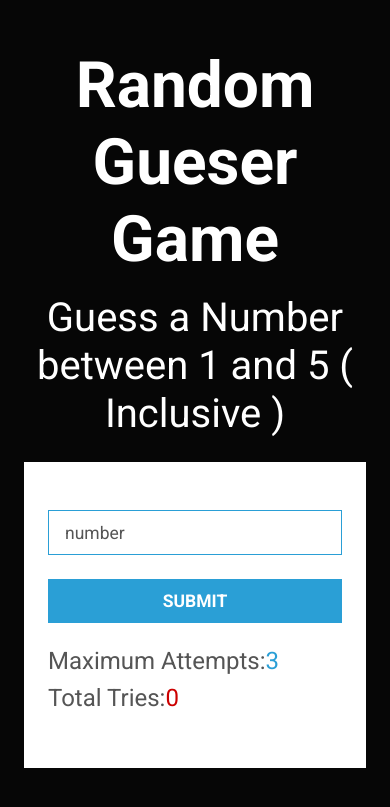
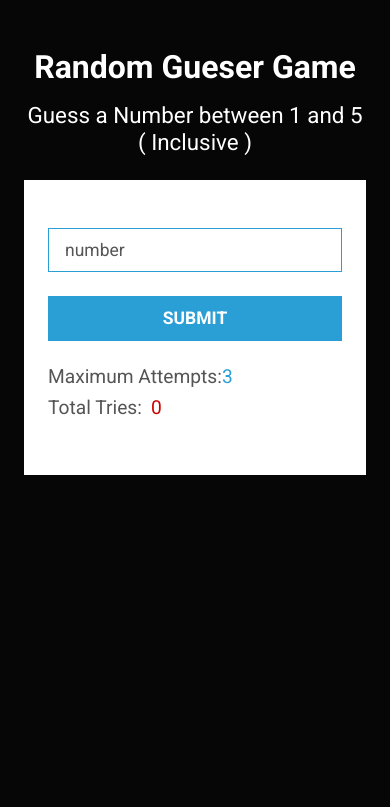
Before and after one commit to jassehomar/jcc-python-course-random-guesser-game, a Flask app: page / in a window 390 px wide. Shown: the top 807 px of the page. Run offline with Flask 2, Linux system fonts and the light colour scheme; some libraries are stand-ins or nearby versions.

Commit message:
improve responsiveness

```diff
--- a/templates/index.html
+++ b/templates/index.html
@@ -10,15 +10,36 @@
       href="{{url_for('static',filename='bootstrap.css')}}"
     />
     <style>
+      h1 {
+        font-size: 3rem;
+      }
+      h4 {
+        font-size: 1.4rem;
+      }
       .max-w-700 {
         max-width: 700px;
+      }
+      @media(max-width: 700px){
+        h1 {
+          font-size: 2rem;
+        }
+         h5 {
+          font-size: 1.2rem;
+         }
+         h6 {
+           font-size: 1.1rem;
+         }
       }
     </style>
   </head>
   <body class="text-center py-5 px-4">
     <h1 class="font-weight-bold mb-3">Random Gueser Game</h1>
-    <h3>Guess a Number between 1 and 5 ( Inclusive )</h3>
+    <h4>Guess a Number between 1 and 5 ( Inclusive )</h4>
 
+     <h6 class="mt-3 text-danger">
+      {% with messages = get_flashed_messages(category_filter=['message']) %} {{ messages[0] }} {% endwith
+      %}
+    </h6>
     <div class="max-w-700 bg-white mx-auto py-5 px-4 my-4">
       <form action="/process-guess" method="GET">
         <!-- <p>Computer Number is {{random}}</p> -->
@@ -53,10 +74,7 @@
 
     </div>
     </div>
-    <h5 class="mb-3 text-danger">
-      {% with messages = get_flashed_messages(category_filter=['message']) %} {{ messages[0] }} {% endwith
-      %}
-    </h5>
+
 
   </body>
 </html>
```
